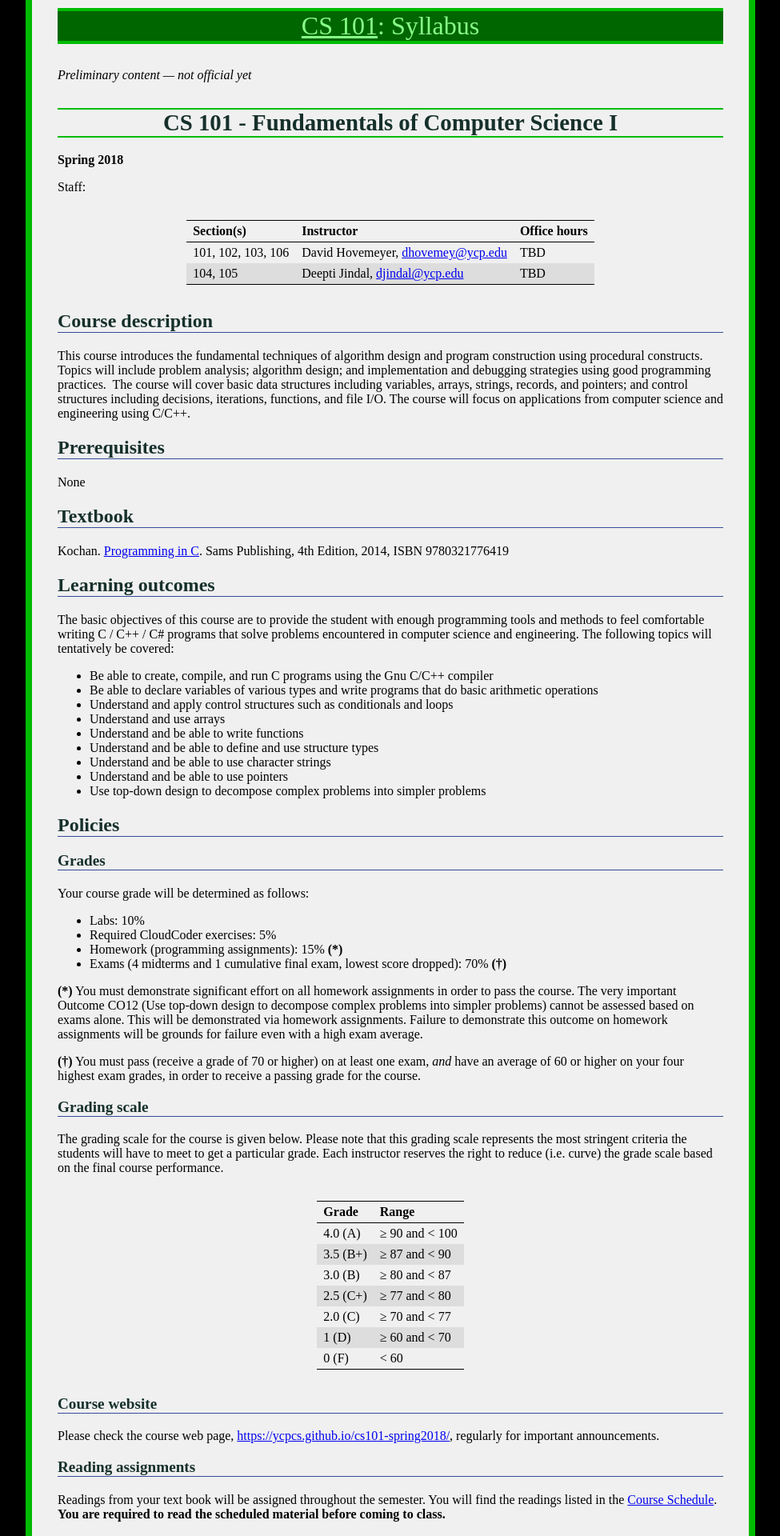
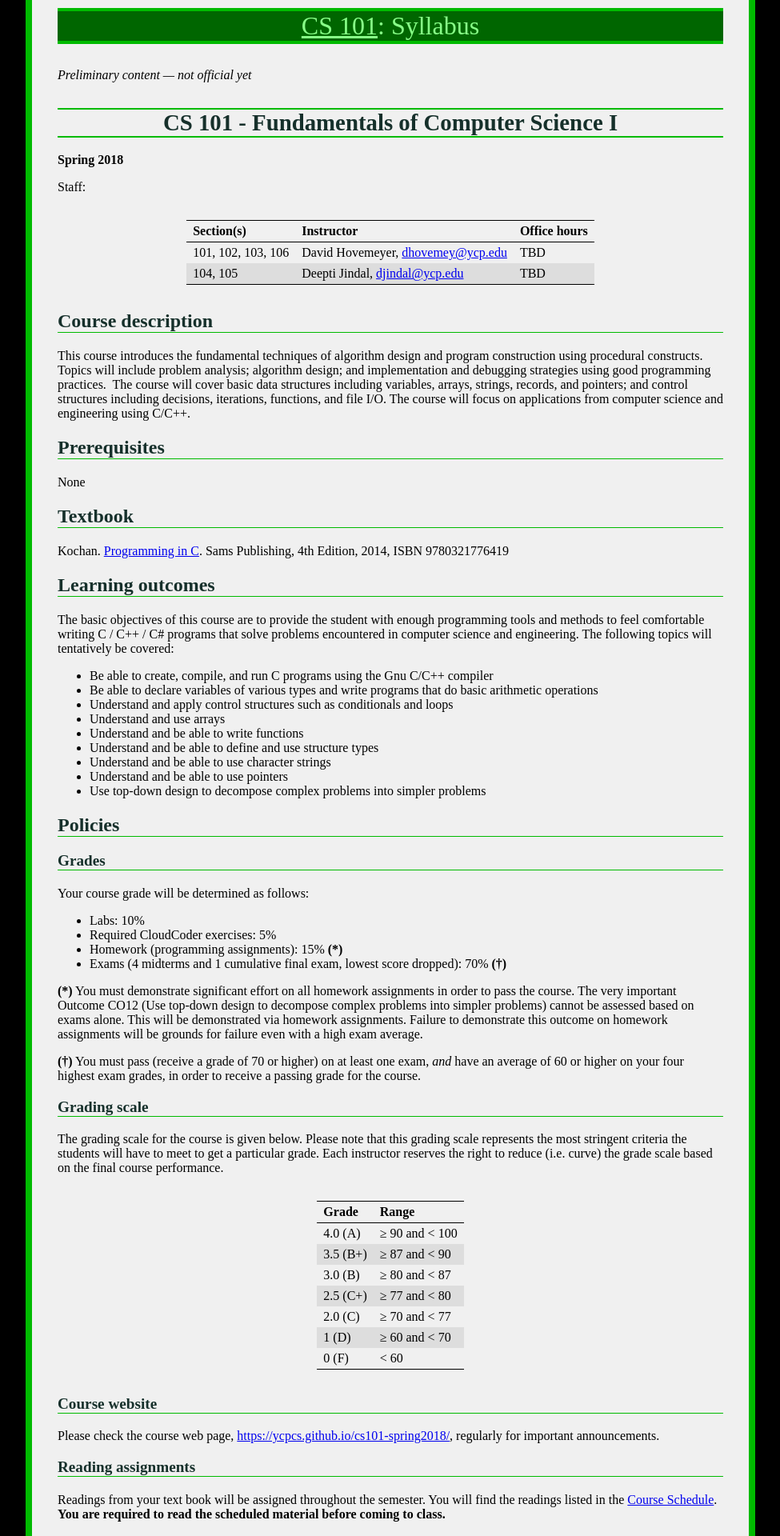
Before and after one commit to ycpcs/cs101-spring2018, a Jekyll site: the page built from syllabus.md, in a window 1280 px wide. Shown: the top 1920 px of the page at 80% size, without its empty margins (152-1127 px from the left). Built offline with Jekyll 4.4.1, drawn with Linux system fonts in a browser that asks for light colours.

Commit message:
fix border color for h2, h3 elements

```diff
--- a/css/site.css
+++ b/css/site.css
@@ -95,7 +95,7 @@ h1 {
 }
 
 h2, h3 {
-	border-bottom: 1px solid #354B99;
+	border-bottom: 1px solid #0b0;
 }
 
 h2 {
```
